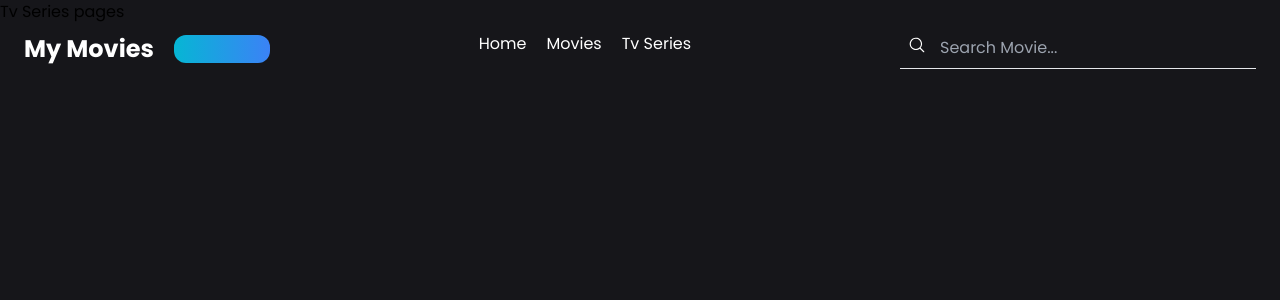
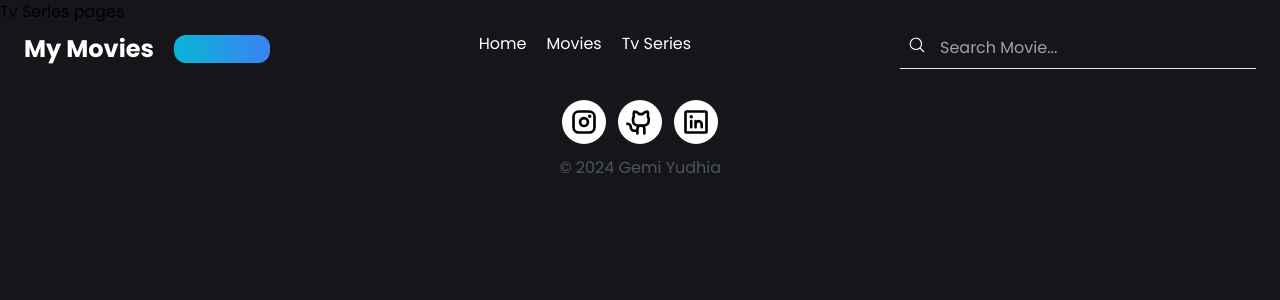
Before and after one commit to gemiyudhia/new-movie-project, a React (Vite) app: page /tv in a window 1280 px wide. Shown: the top 300 px of the page. Built offline with nearby package versions, Linux system fonts and the light colour scheme.

Commit message:
add footer

```diff
--- a/src/App.tsx
+++ b/src/App.tsx
@@ -3,6 +3,7 @@ import Home from "./pages/Home";
 import { BrowserRouter, Routes, Route } from "react-router-dom";
 import Movies from "./pages/Movies";
 import TvSeries from "./pages/TvSeries";
+import Footer from "./components/Footer";
 
 function App() {
   return (
@@ -15,6 +16,7 @@ function App() {
           <Route path="/movies" element={<Movies />} />
           <Route path="/tv" element={<TvSeries />} />
         </Routes>
+        <Footer />
       </BrowserRouter>
     </>
   );
--- /dev/null
+++ b/src/components/Footer/index.tsx
@@ -0,0 +1,39 @@
+import { GithubLogo, InstagramLogo, LinkedinLogo } from "@phosphor-icons/react";
+import { Link } from "react-router-dom";
+
+const Footer = () => {
+  return (
+    <footer className="container mx-auto py-7 mt-8">
+      <div className="px-6 flex justify-center items-center flex-col pt-4">
+        <div className="flex items-center mb-3 gap-x-3">
+          <Link
+            to="https://instagram.com/yuudhia"
+            target="blank"
+            className="bg-white p-2 rounded-full"
+          >
+            <InstagramLogo size={28} weight="bold" />
+          </Link>
+          <Link
+            to="https://github.com/gemiyudhia"
+            target="blank"
+            className="bg-white p-2 rounded-full"
+          >
+            <GithubLogo size={28} weight="bold" />
+          </Link>
+          <Link
+            to="https://www.linkedin.com/in/gemiyudhia/"
+            target="blank"
+            className="bg-white p-2 rounded-full"
+          >
+            <LinkedinLogo size={28} weight="bold" />
+          </Link>
+        </div>
+        <p className="text-gray-600">
+          &copy; {new Date().getFullYear()} Gemi Yudhia
+        </p>
+      </div>
+    </footer>
+  );
+};
+
+export default Footer;
```
